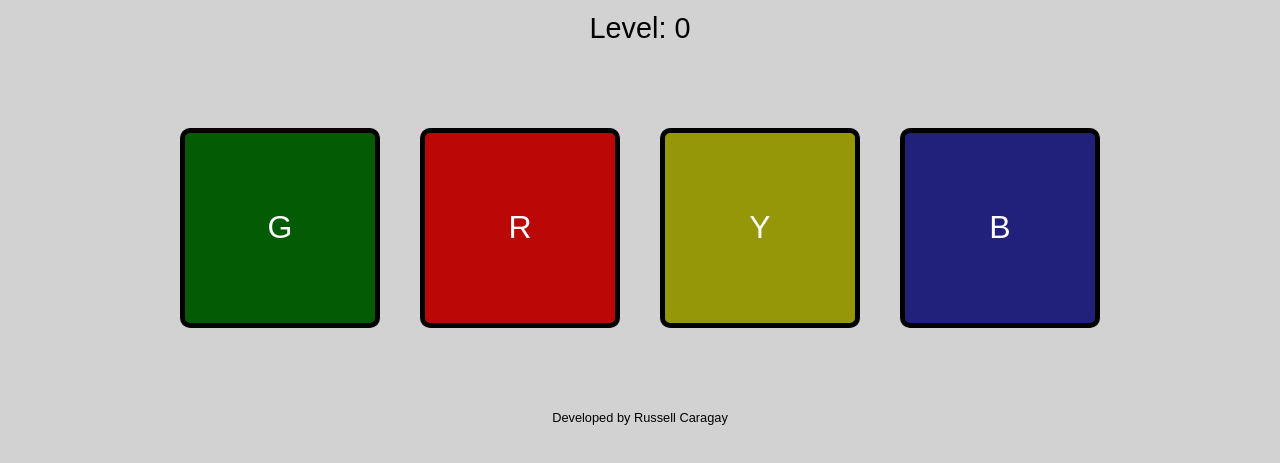
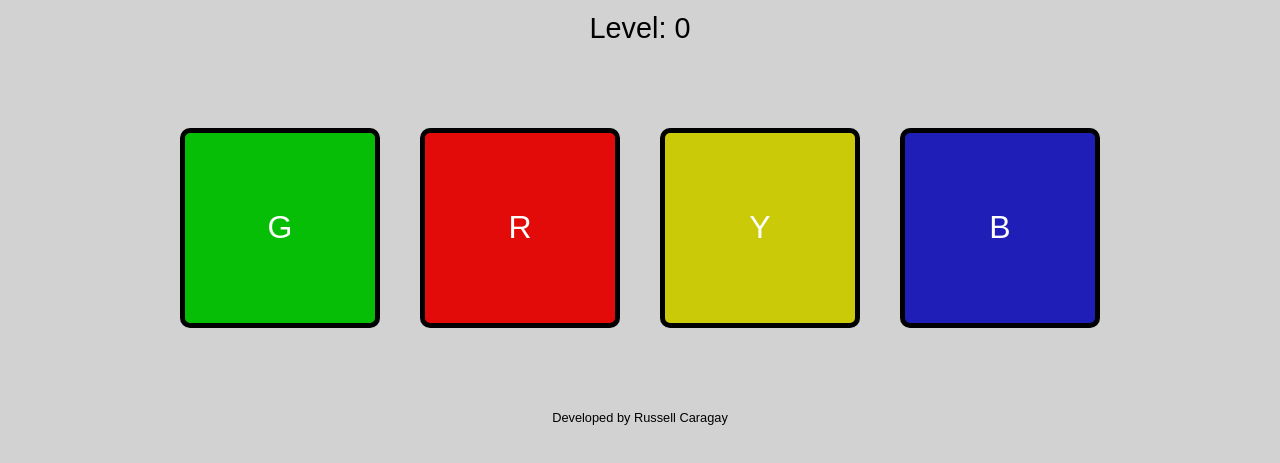
Before and after one commit to russellcaragay/simon-game, a plain HTML site: page index.html in a window 1280 px wide. Shown: the part 169-632 px from the top of the page. Drawn offline with nearby package versions, Linux system fonts and the light colour scheme.

Commit message:
Update styles.css

```diff
--- a/styles.css
+++ b/styles.css
@@ -96,19 +96,19 @@ h3 {
   opacity: 0.8;
 }
 .red {
-  background-color: rgb(188, 7, 7);
+  background-color: rgb(227, 10, 10);
 }
 
 .green {
-  background-color: rgb(3, 91, 3);
+  background-color: rgb(7, 190, 7);
 }
 
 .yellow {
-  background-color: rgb(150, 150, 9);
+  background-color: rgb(202, 202, 8);
 }
 
 .blue {
-  background-color: rgb(33, 33, 123);
+  background-color: rgb(31, 31, 184);
 }
 
 footer {
```
